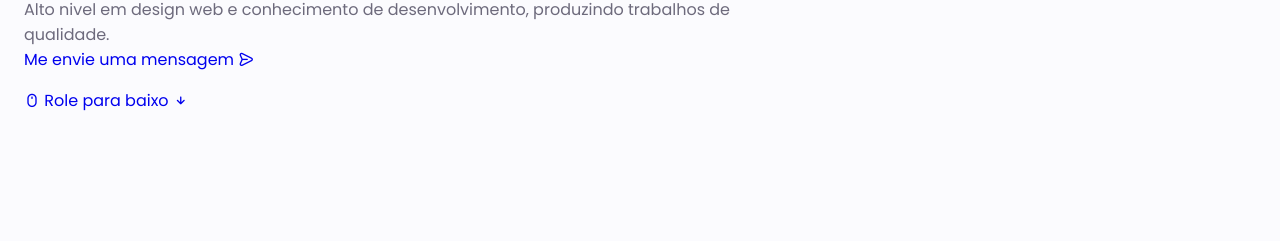
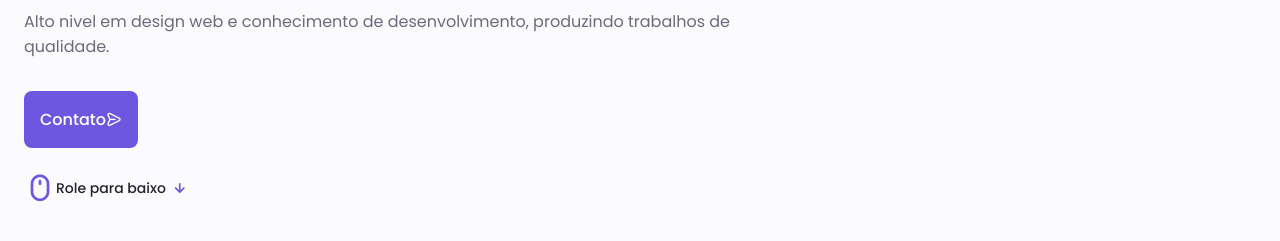
Before and after one commit to RBFernando01/portfolio, a plain HTML site: page index.html in a window 1280 px wide. Shown: the part 424-665 px from the top of the page. Drawn offline with nearby package versions, Linux system fonts and the light colour scheme.

Commit message:
2nd commit
Setup home and button for contact

```diff
--- a/assets/style/style.css
+++ b/assets/style/style.css
@@ -140,7 +140,7 @@ img {
     z-index: var(--z-fixed);
     background-color: var(--body-color);
 }
-
+/* Nav */
 .nav {
     max-width: 968px;
     height: var(--header-height);
@@ -216,6 +216,8 @@ img {
     color: var(--first-color-alt);
 }
 
+/* Menu */
+
 .show-menu {
     bottom: 0;
 }
@@ -223,6 +225,8 @@ img {
 .hide-menu {
     bottom: -100;
 }
+
+/* Home */
 
 .home__container {
     gap: 1rem;
@@ -269,4 +273,63 @@ img {
 .home__subtitle {
     font-size: var(--h3-font-size);
     color: var(--text-color);
+    font-weight: var(--font-medium);
+    margin-bottom: var(--mb-0-75);
 }
+
+.home__description {
+    margin-bottom: var(--mb-2);
+}
+
+.home__scroll {
+    /* display: none; */
+}
+
+.home__scroll-button {
+    color: var(--first-color);
+    transition: .3s;
+}
+
+
+.home__scroll-button:hover {
+    transform: translateY(.25rem);
+}
+.home__scroll-mouse {
+    font-size: 2rem;
+}
+
+.home__scroll-name {
+    font-size: var(--small-font-size);
+    color: var(--title-color);
+    font-weight: var(--font-medium);
+    margin-right: var(--mb-0-25);
+}
+
+.home__scroll-arrow {
+    font-size: 1.25rem;
+}
+
+/* Button */
+.button {
+    display: inline-block;
+    background-color: var(--first-color);
+    color: #FFF;
+    padding: 1rem;
+    border-radius: .5rem;
+    font-weight: var(--font-medium);
+}
+
+.button:hover {
+    background-color: var(--first-color-alt);
+}
+
+.button__icon  {
+    font-size: 1.25rem;
+    margin-left: 10px;
+    transition: .3s;
+}
+
+.button--flex {
+    display: inline-flex;
+    align-items: center;
+}
--- a/index.html
+++ b/index.html
@@ -88,7 +88,7 @@
                                 Alto nivel em design web e conhecimento de desenvolvimento, produzindo trabalhos de qualidade.
                             </p>
                             <a href="#contact" class="button button--flex">
-                               Me envie uma mensagem <i class="uil uil-message button--icon"></i>
+                               Contato <i class="uil uil-message button--icon"></i>
                             </a>
                         </div>
                     </div>
```
